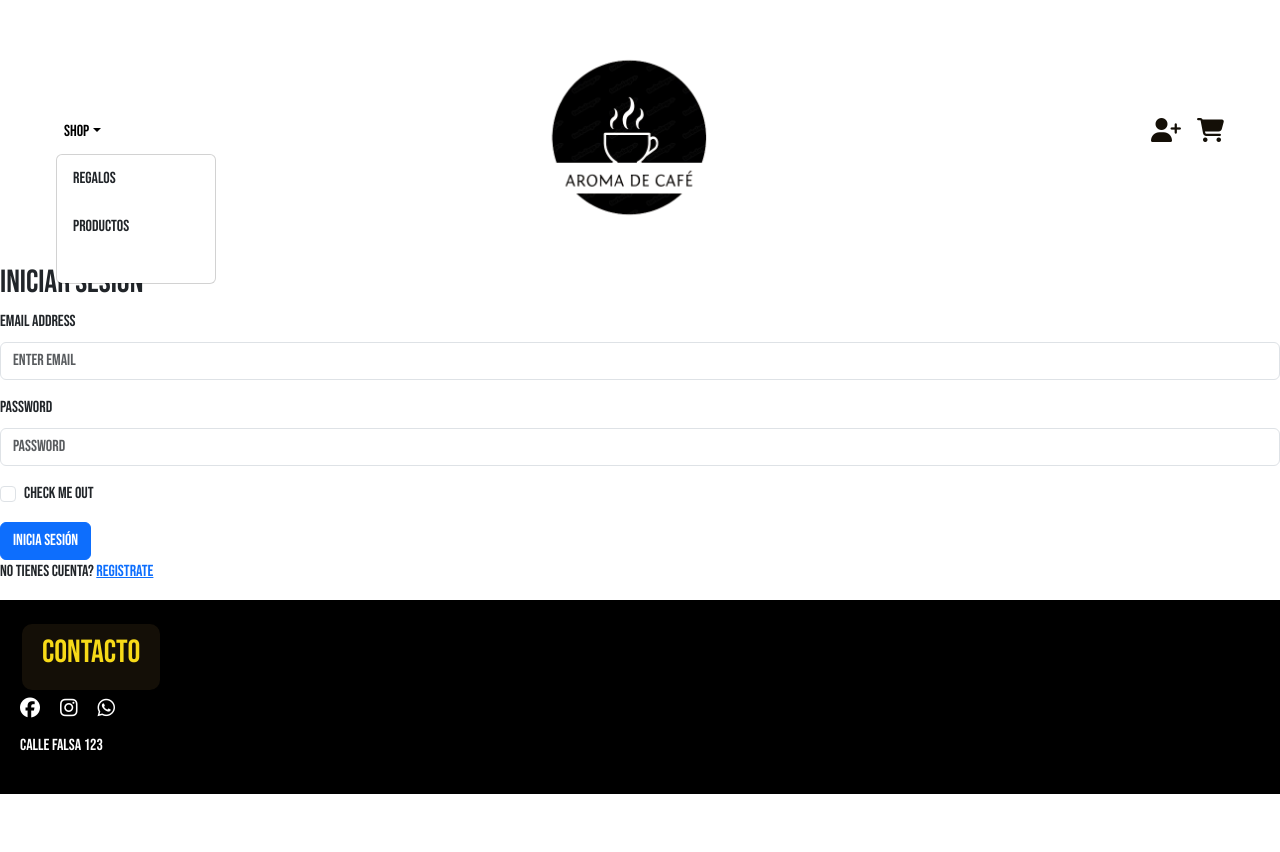
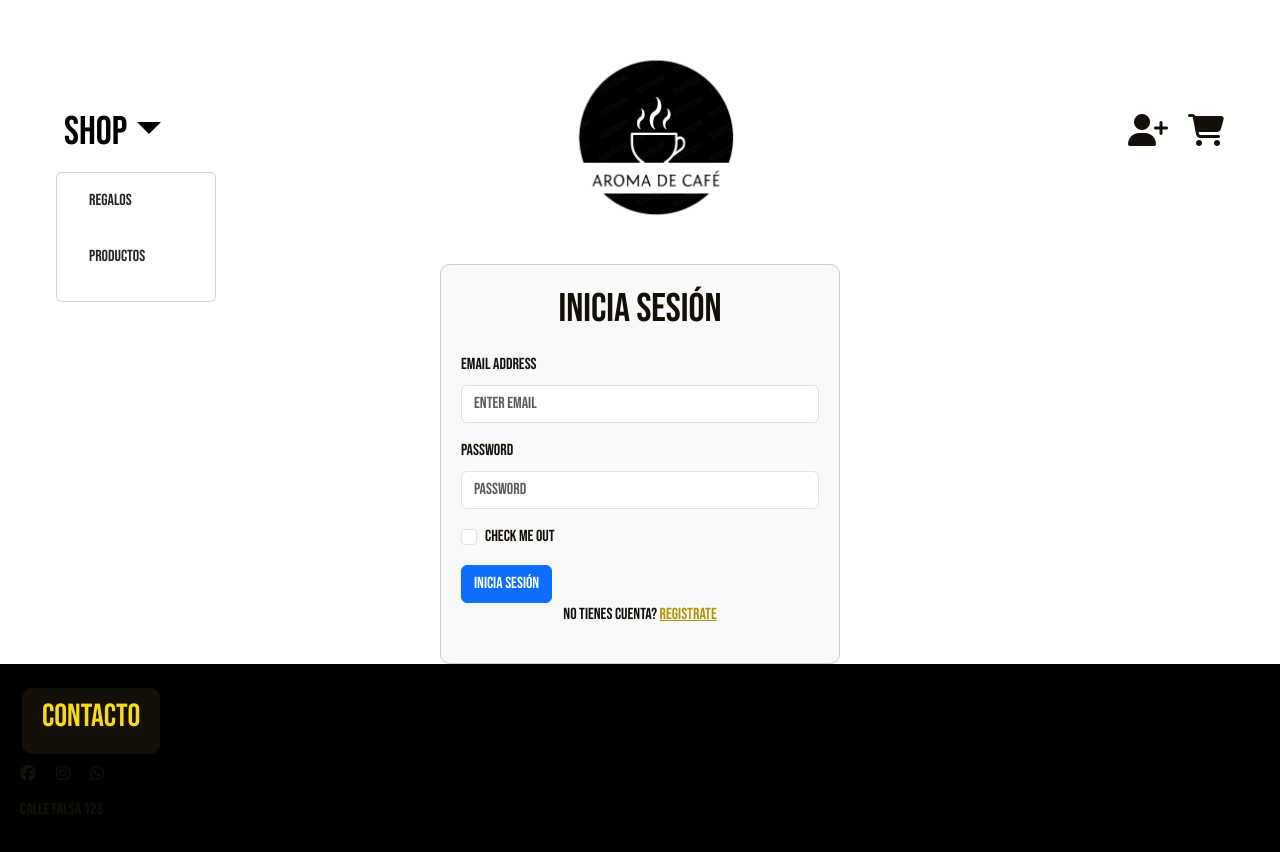
Before and after one commit to diegocabre/Aroma-de-Cafe, a React (Vite) app in the folder client/: page /login in a window 1280 px wide. Both pictures are taken after a click on the button "SHOP". Shown: the top 852 px of the page. Before the commit the page ends 800 px from the top, so only its background shows below. Built offline with nearby package versions, Linux system fonts and the light colour scheme.

Commit message:
cambio en vista del producto

```diff
--- a/client/src/components/auth/Login.jsx
+++ b/client/src/components/auth/Login.jsx
@@ -1,9 +1,12 @@
 import React from "react";
 import Button from "react-bootstrap/Button";
 import Form from "react-bootstrap/Form";
+import "../css/Login.css";
 
 function Login() {
   return (
+    <div className="form-container">
+      <h1>Inicia Sesión</h1>
       <Form>
         <Form.Group className="mb-3" controlId="formBasicEmail">
           <Form.Label>Email address</Form.Label>
@@ -24,6 +27,7 @@ function Login() {
           No tienes cuenta? <a href="/register">Registrate</a>
         </p>
       </Form>
+    </div>
   );
 }
 export default Login;
--- a/client/src/components/auth/Register.jsx
+++ b/client/src/components/auth/Register.jsx
@@ -1,9 +1,12 @@
 import React from "react";
 import Button from "react-bootstrap/Button";
 import Form from "react-bootstrap/Form";
+import "../css/Register.css";
 
 function Register() {
   return (
+    <div className="form-container">
+      <h1>Registrate</h1>
     <Form>
       <Form.Group className="mb-3" controlId="formBasicName">
         <Form.Label>Nombre</Form.Label>
@@ -28,6 +31,7 @@ function Register() {
         ya tienes una cuenta? <a href="/login">Inicia Sesión</a>
       </p>
     </Form>
+    </div>
   );
 }
 
--- a/client/src/components/common/Header.css
+++ b/client/src/components/common/Header.css
@@ -14,7 +14,6 @@ header {
 .logoimg {
   transition: opacity 0.5s ease;
   width: 12rem;
-  scroll-behavior: smooth;
   cursor: pointer;
 }
 
@@ -26,28 +25,24 @@ header {
   opacity: 0.1;
 }
 
-.menu {
-  list-style-type: none;
-  margin: 0;
-  padding: 0;
+.icons {
   display: flex;
+  gap: 20px;
 }
 
-.menu li {
-  margin-right: 1rem;
+.icons i {
+  color: #140f07;
+  cursor: pointer;
+  transition: color 0.5s ease;
+  font-size: 2rem;
 }
 
-.menu a {
-  color: #140f07;
-  text-decoration: none;
+.icons i:hover {
+  color: #f7da18;
 }
 
-.icons {
-  font-size: 1.5rem;
+.dropdown {
+  color: #140f07;
+  font-size: 40px;
+  cursor: pointer;
 }
-
-.icons a {
-  color: #140f07;
-  text-decoration: none;
-  margin-left: 1rem;
-}
--- a/client/src/components/common/Header.jsx
+++ b/client/src/components/common/Header.jsx
@@ -12,17 +12,15 @@ const Header = () => {
   return (
     <header>
       <Navbar expand="lg">
-        <Navbar.Collapse id="basic-navbar-nav">
+        <Navbar.Collapse id="navbar-nav">
           <Nav className="me-auto">
-            <NavDropdown className="dropdown" title="SHOP" id="nav-dropdown" >
+            <NavDropdown className="dropdown" title="SHOP" id="nav-dropdown">
               <NavDropdown.Item href="/souvenirs">
-                <p>Regalos</p>
+                <p className="dropdown-item">Regalos</p>
               </NavDropdown.Item>
               <NavDropdown.Item href="/products/">
-                <p>Productos</p>
+                <p className="dropdown-item">Productos</p>
               </NavDropdown.Item>
-              <NavDropdown.Item href="/products/3"></NavDropdown.Item>
-              <NavDropdown.Item href="/products/4"></NavDropdown.Item>
             </NavDropdown>
           </Nav>
         </Navbar.Collapse>
--- /dev/null
+++ b/client/src/components/css/Login.css
@@ -0,0 +1,26 @@
+.form-container {
+  max-width: 400px;
+  margin: 0 auto;
+  padding: 20px;
+  border: 1px solid #ccc;
+  border-radius: 10px;
+  background-color: #f9f9f9;
+}
+
+.form-container h1 {
+  text-align: center;
+  margin-bottom: 20px;
+}
+
+.form-container p {
+  text-align: center;
+}
+
+.form-container a {
+  color: #ad960b;
+}
+
+.form-container a:hover {
+  text-decoration: none;
+  color: #695900;
+}
--- /dev/null
+++ b/client/src/components/css/Register.css
@@ -0,0 +1,26 @@
+.form-container {
+  max-width: 400px;
+  margin: 0 auto;
+  padding: 20px;
+  border: 1px solid #ccc;
+  border-radius: 10px;
+  background-color: #f9f9f9;
+}
+
+.form-container h1 {
+  text-align: center;
+  margin-bottom: 20px;
+}
+
+.form-container p {
+  text-align: center;
+}
+
+.form-container a {
+  color: #ad960b;
+}
+
+.form-container a:hover {
+  text-decoration: none;
+  color: #695900;
+}
--- a/client/src/components/css/index.css
+++ b/client/src/components/css/index.css
@@ -3,4 +3,7 @@
     padding: 0;
     box-sizing: border-box;
     font-family: 'Bebas Neue', cursive;
+    font-weight: 400;
+    font-size: 16px;
+    color: #140f07;
 }
--- /dev/null
+++ b/client/src/css/ProductDetailPage.css
@@ -0,0 +1,16 @@
+.back-button {
+  margin-bottom: 20px; /* Espacio entre el botón y el contenido */
+}
+
+.back-button .btn {
+  background-color: #ad960b; /* Color de fondo del botón */
+  border-color: #ad960b; /* Color del borde del botón */
+  color: #fff; /* Color del texto del botón */
+  padding: 10px 20px; /* Ajusta el padding para que el botón sea más grande */
+  border-radius: 5px; /* Bordes redondeados */
+}
+
+.back-button .btn:hover {
+  background-color: #695900; /* Cambia el color de fondo al pasar el mouse sobre el botón */
+  border-color: #695900; /* Cambia el color del borde al pasar el mouse sobre el botón */
+}
--- a/client/src/views/LoginPage.jsx
+++ b/client/src/views/LoginPage.jsx
@@ -4,7 +4,6 @@ import Login from "../components/auth/Login";
 const LoginPage = () => {
   return (
     <div>
-      <h2>Iniciar Sesión</h2>
       <Login />
     </div>
   );
--- a/client/src/views/ProductDetailPage.jsx
+++ b/client/src/views/ProductDetailPage.jsx
@@ -1,7 +1,9 @@
 import React from "react";
-import { useParams } from "react-router-dom";
+import { useParams, Link } from "react-router-dom";
+import { Button } from "react-bootstrap";
 import productsData from "../components/imgs/productos.json";
 import ProductCard from "../components/common/ProductCard";
+import "../css/ProductDetailPage.css";
 
 const ProductDetailPage = () => {
   const { id } = useParams(); // Recupera el ID del producto de la URL
@@ -11,6 +13,9 @@ const ProductDetailPage = () => {
 
   return (
     <div>
+      <Link to="/products" className="back-button">
+        <Button variant="primary">Volver</Button>
+      </Link>
       {product ? (
         <ProductCard productId={product.id} /> // Renderiza el ProductCard con el producto encontrado
       ) : (
```
Lines whose indentation alone changed are shown as unchanged.
